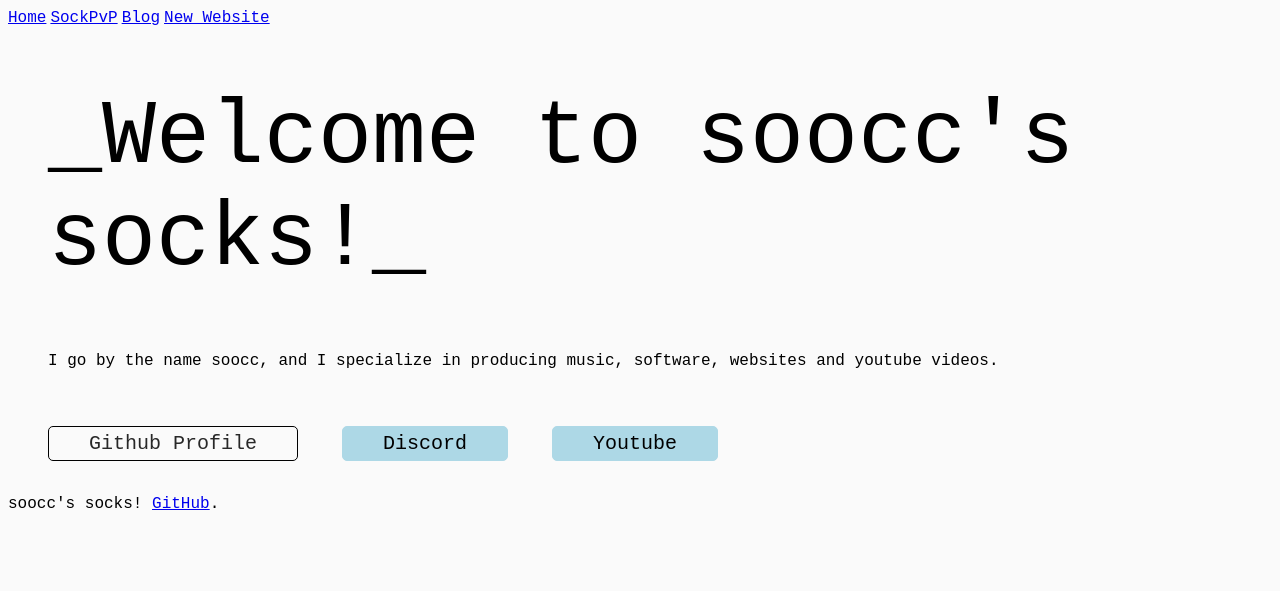
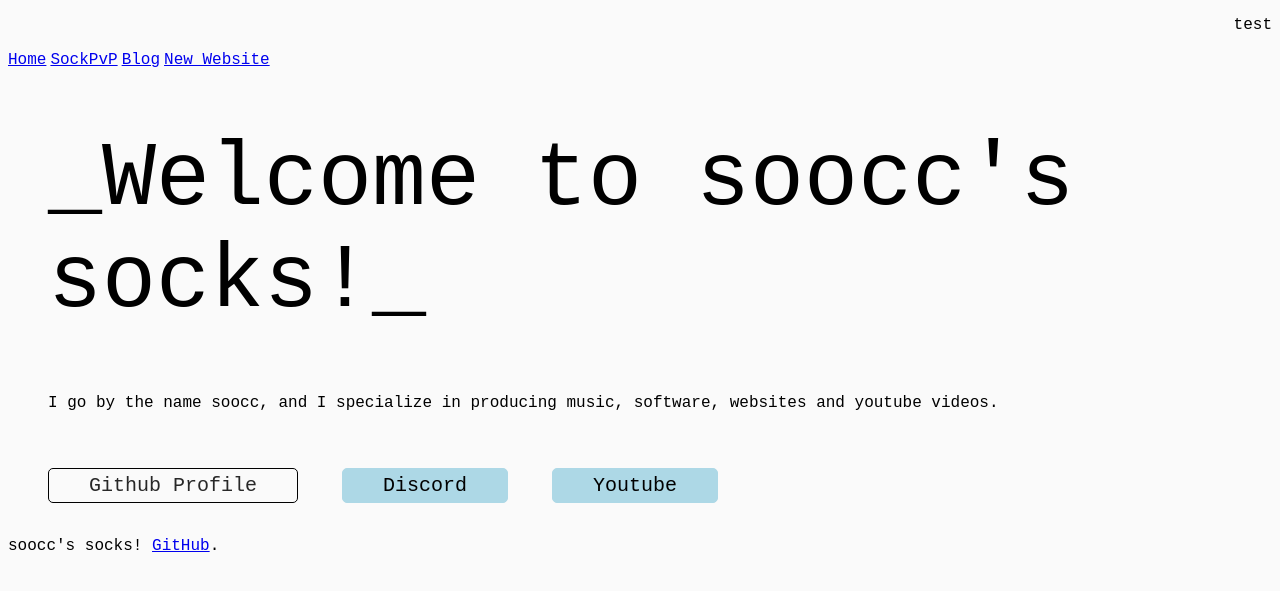
Before and after one commit to soocc/sooccsocks2, a Jekyll site: the page built from index.html, in a window 1280 px wide. Shown: the top 591 px of the page. Built offline with Jekyll 4.4.1, drawn with Linux system fonts in a browser that asks for light colours.

Commit message:
Update default.html

```diff
--- a/_layouts/default.html
+++ b/_layouts/default.html
@@ -6,6 +6,7 @@
     <link rel="stylesheet" href="styles/styles.css">
   </head>
   <body>
+    <p class="align-right">test</p>
     <a class="align-right" href="https://soocc.github.io">Home</a>
     <a class="align-right" href="https://soocc.github.io/sockpvp">SockPvP</a>
     <a class="align-right" href="https://soocc.github.io/blog">Blog</a>
```
